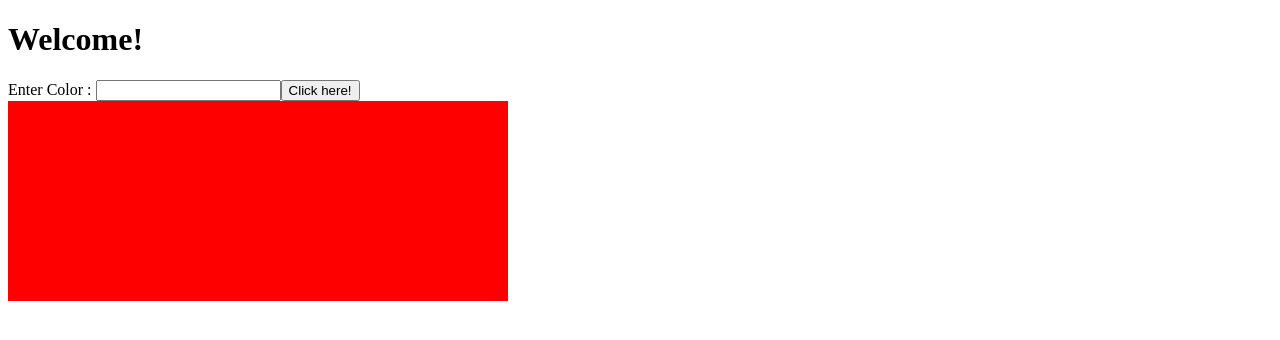
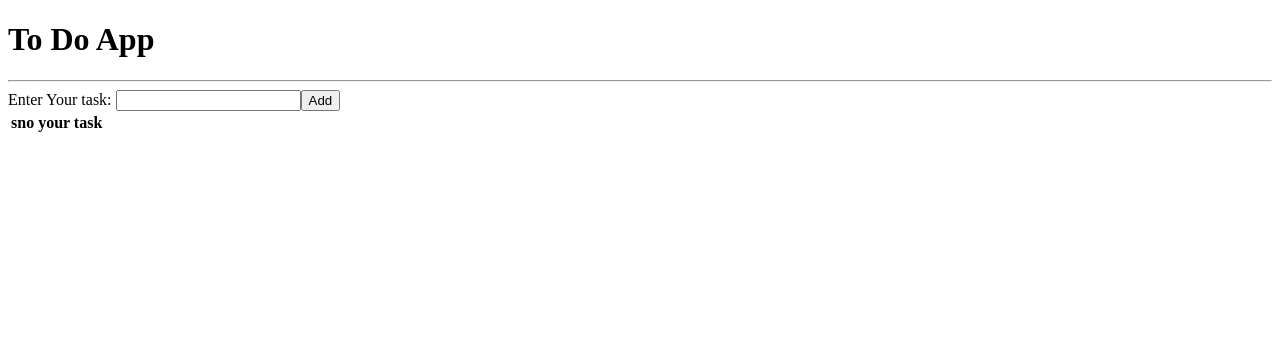
Before and after one commit to ritubisen/app6pm, a React (Vite) app: page / in a window 1280 px wide. Shown: the top 340 px of the page. Built offline with nearby package versions, Linux system fonts and the light colour scheme.

Commit message:
todolist

```diff
--- a/src/App.jsx
+++ b/src/App.jsx
@@ -1,26 +1,54 @@
-import { useSelector, useDispatch } from "react-redux";
-import { colorChange } from "./ColorSlice";
 import { useState } from "react";
+import { useDispatch, useSelector } from "react-redux";
+import { addTask,taskDelete,taskComplete,taskInComplete } from "./TodoSlice";
 
-const App = () => {
-  const bgcolor = useSelector((state) => state.mycolor.color);
-  const dispatch = useDispatch();
-  const [txtval,settxtval]=useState("");
-
-  return (
+const App=()=>{
+const[txtval,setTxtval]=useState("")
+const mytask=useSelector(state=>state.mytodo.task)
+const dispatch=useDispatch();
+console.log(mytask)
+let sno=0
+const ans =mytask.map((key)=>{
+  sno++;
+  return(
     <>
-      <h1>Welcome!</h1>
-      Enter Color  : <input type="text" onChange={(e=>{settxtval(e.target.value)})} />
-      <button onClick={() => dispatch(colorChange(txtval))}>Click here!</button>
-      <div
-        style={{
-          width: "500px",
-          height: "200px",
-          backgroundColor: bgcolor,
-        }}
-      ></div>
+    <tr>
+<td>{sno}</td>
+<td>
+  {key.status?(<>
+  <span style={{color:'red',textDecoration:'line-through'}}> {key.work}</span></>):(<>{key.work}
+  </>)}
+</td>
+  <td>
+    <button onClick={()=>{dispatch(taskDelete({id:key.id}))}}>Delete</button>
+  </td>
+  <td><button onClick={()=>{dispatch(taskComplete({id:key.id}))}}>Complete </button></td>
+  <td><button onClick={()=>{dispatch(taskInComplete({id:key.id}))}}>Incomplete</button></td>
+    </tr>
     </>
-  );
-};
-
+  )
+})
+  return(
+    <>
+    <h1>To Do App</h1>
+    <hr/>
+    Enter Your task: <input type="text"  value={txtval} onChange={(e)=>{setTxtval(e.target.value)}}/>
+    <button onClick={()=>{dispatch(addTask({id:Date.now(),work:txtval,status:false}))}}>Add</button>
+    <table>
+      <thead>
+        <tr>
+          <th>sno</th>
+          <th>your task</th>
+          <th></th>
+          <th></th>
+          <th></th>
+        </tr>
+      </thead>
+      <tbody>
+        {ans}
+      </tbody>
+    </table>
+    </>
+  )
+}
 export default App;
--- a/src/ColorSlice.jsx
+++ /dev/null
@@ -1,18 +0,0 @@
-import { createSlice } from "@reduxjs/toolkit";
-
-const colorSlice = createSlice({
-  name: "mycolor",
-  initialState: {
-    color: "red"
-  },
-  reducers: {
-    colorChange: (state , actions) => {
-console.log(actions);
-console.log(actions.payload);
-      state.color = actions.payload;
-    }
-  }
-});
-
-export const { colorChange } = colorSlice.actions;
-export default colorSlice.reducer;
--- a/src/Store.jsx
+++ b/src/Store.jsx
@@ -1,10 +1,10 @@
 import { configureStore } from "@reduxjs/toolkit";
-import colorReducer from "./ColorSlice";
+import myReducer from "./TodoSlice";
 
 const store = configureStore({
   reducer: {
-    mycolor: colorReducer
-  }
+    mytodo: myReducer,
+  },
 });
 
 export default store;
--- /dev/null
+++ b/src/TodoSlice.jsx
@@ -0,0 +1,34 @@
+import { createSlice } from "@reduxjs/toolkit";
+const todoSlice=createSlice({
+
+    name:"mytodo",
+    initialState:{
+        task:[]
+    },
+    reducers:{
+        addTask:(state,actions)=>{
+              state.task.push(actions.payload)
+        },
+        taskDelete:(state,actions)=>{
+             state.task=state.task.filter((item)=> item.id!=actions.payload.id)
+        },
+        taskComplete:(state,actions)=>{
+       for(var i=0;i<state.task.length;i++){
+        if(state.task[i].id==actions.payload.id){
+
+            state.task[i].status =true;
+        }
+       }
+        },
+        taskInComplete:(state,actions)=>{
+       for(var i=0;i<state.task.length;i++){
+        if(state.task[i].id==actions.payload.id){
+
+            state.task[i].status =false;
+        }
+       }
+        }
+    }
+})
+export const{addTask,taskDelete,taskComplete,taskInComplete}= todoSlice.actions
+export default todoSlice.reducer;
```
